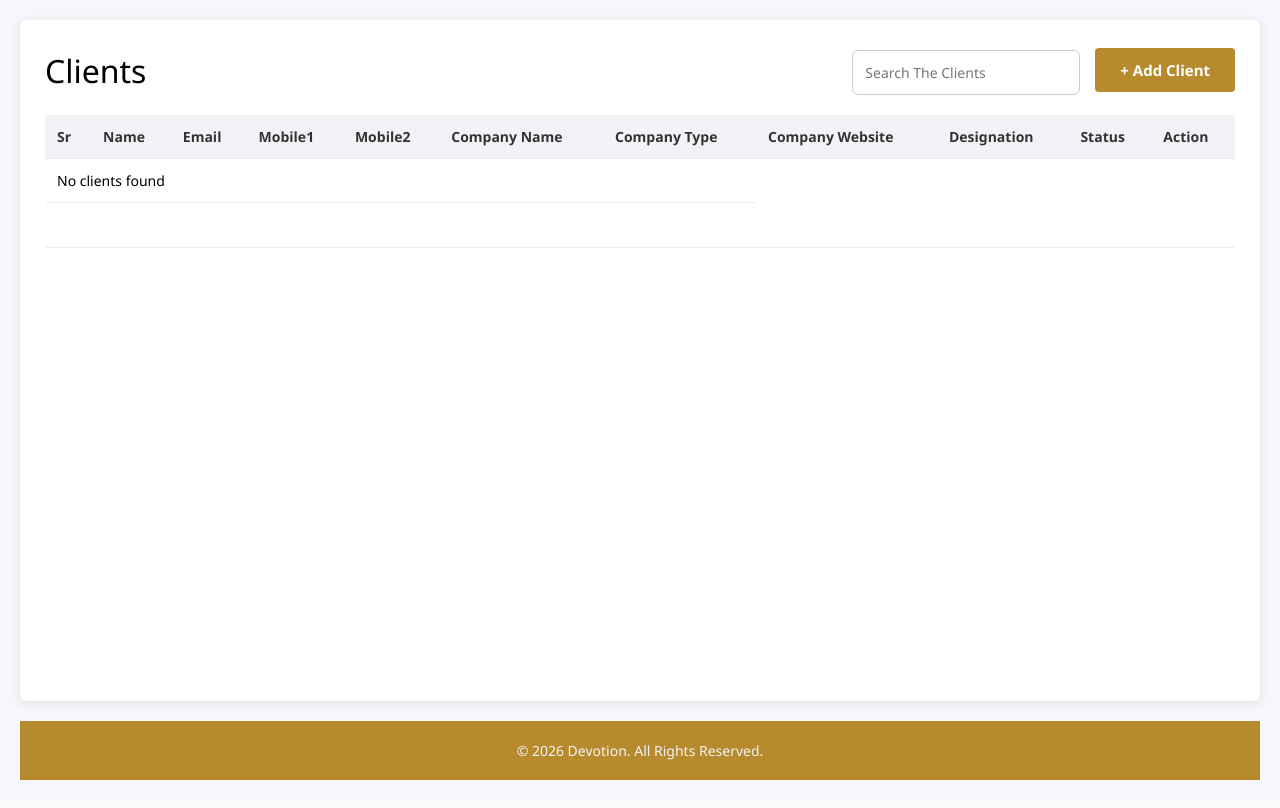
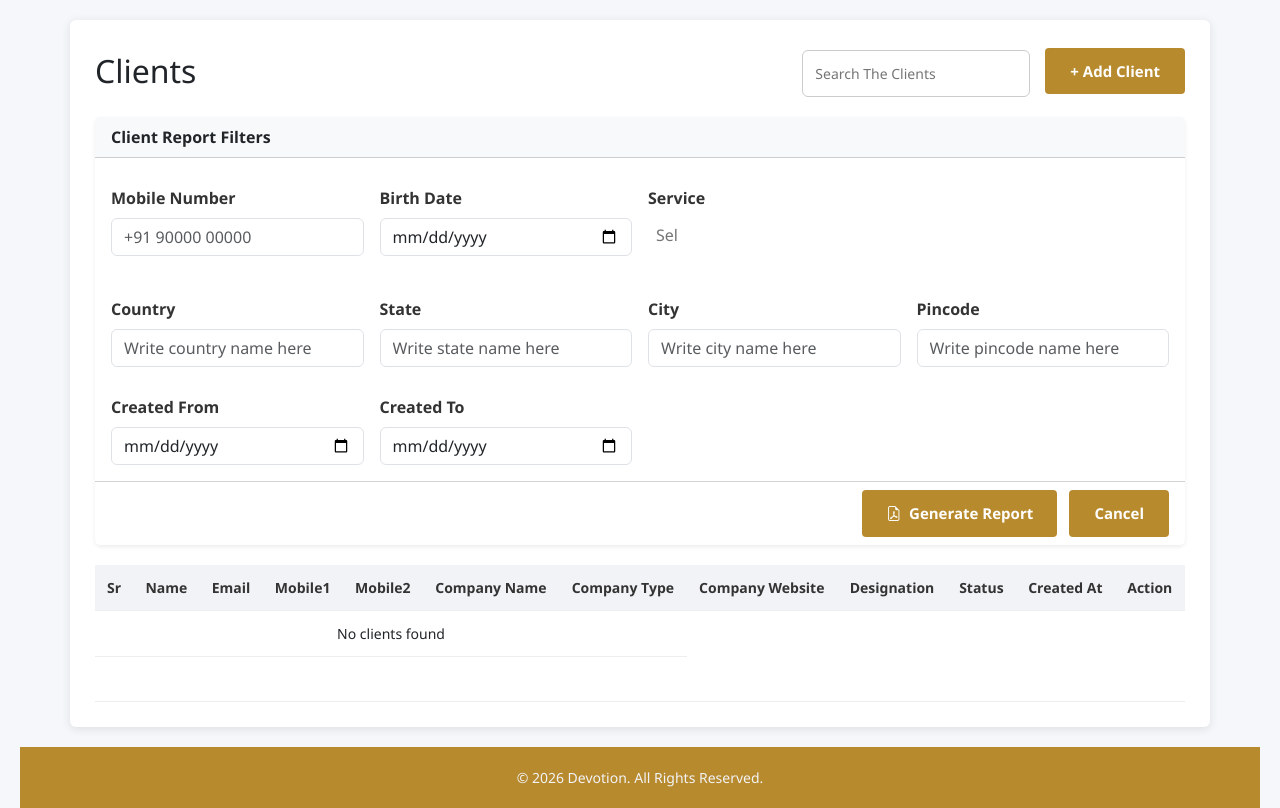
Before and after one commit to GKDevotion/cms-demo, a PHP site: page / in a window 1280 px wide. Before the commit the page ends 780 px from the top, so only its background shows below. Run offline with PHP 8.4, Linux system fonts and the light colour scheme; data that the repository does not hold is empty; some libraries are stand-ins or nearby versions.

Commit message:
update report filter section

```diff
--- a/classes/Client.php
+++ b/classes/Client.php
@@ -328,6 +328,7 @@ public function getAddressByType($client_id, $address_type)
         $stmt->close();
         return $address;
     }
+
     public function updateAddressByType($client_id, $address_type, $data)
     {
         $stmt = $this->conn->prepare("
@@ -351,6 +352,7 @@ public function updateAddressByType($client_id, $address_type, $data)
         $stmt->close();
         return $success;
     }
+
     public function getAllAddresses($client_id)
     {
         $stmt = $this->conn->prepare("
@@ -367,7 +369,6 @@ public function getAllAddresses($client_id)
         $stmt->close();
         return $addresses;
     }
-
 
     /**
      * Add company to client
@@ -443,8 +444,6 @@ public function getAllAddresses($client_id)
         return $result ? $result->fetch_all(MYSQLI_ASSOC) : [];
     }
 
-
-
     /**
      * Get all active companies
      */
--- a/clients_ajax.php
+++ b/clients_ajax.php
@@ -60,6 +60,7 @@ if ($action === 'fetch') {
                         {$statusText}
                     </span>
                 </td>
+                <td>{$row['created_at']}</td>
                 <td>
                     <div class='action-wrapper'>
                         <button class='action-btn' onclick='toggleMenu(this)'>⋮</button>
--- a/config/Config.php
+++ b/config/Config.php
@@ -7,7 +7,7 @@ class Config {
     const DB_HOST = 'localhost';
     const DB_USER = 'root';
     const DB_PASS = '@dmin';
-    const DB_NAME = 'client_company_services';
+    const DB_NAME = 'core_cms_demo';
     const CHARSET = 'utf8';
 }
 ?>
--- a/views/footer.php
+++ b/views/footer.php
@@ -17,6 +17,27 @@ $basePath = $isSubdirectory ? '../' : '';
 
     <script src="https://code.jquery.com/jquery-3.7.1.min.js"></script>
     <script src="<?php echo $basePath; ?>assets/js/app.js"></script>
+
+    <!-- jQuery (required for Select2) -->
+    <script src="https://code.jquery.com/jquery-3.7.1.min.js"></script>
+
+    <!-- Select2 JS -->
+    <script src="https://cdn.jsdelivr.net/npm/select2@4.1.0-rc.0/dist/js/select2.min.js"></script>
+
+    <script>
+        $(document).ready(function () {
+
+            if( $('#service_id').length > 0){
+                $('#service_id').select2({
+                    theme: 'bootstrap-5',
+                    placeholder: 'Select services',
+                    allowClear: true,
+                    closeOnSelect: false,
+                    width: '100%'
+                });
+            }
+        });
+    </script>
 </body>
 
 </html>
--- a/views/header.php
+++ b/views/header.php
@@ -15,4 +15,12 @@ $basePath = $isSubdirectory ? '../' : '';
     <meta name="viewport" content="width=device-width, initial-scale=1.0">
     <title><?php echo htmlspecialchars($page_title ?? 'Client Management'); ?></title>
     <link href="https://cdn.jsdelivr.net/npm/bootstrap-icons@1.11.1/font/bootstrap-icons.css" rel="stylesheet">
+    <link href="https://cdn.jsdelivr.net/npm/bootstrap@5.3.3/dist/css/bootstrap.min.css" rel="stylesheet">
+    <link href="https://cdn.jsdelivr.net/npm/bootstrap-icons/font/bootstrap-icons.css" rel="stylesheet">
     <link rel="stylesheet" href="<?php echo $basePath; ?>assets/css/style.css">
+
+    <!-- Select2 CSS -->
+    <link href="https://cdn.jsdelivr.net/npm/select2@4.1.0-rc.0/dist/css/select2.min.css" rel="stylesheet" />
+
+    <!-- Select2 Bootstrap 5 theme -->
+    <link href="https://cdn.jsdelivr.net/npm/select2-bootstrap-5-theme@1.3.0/dist/select2-bootstrap-5-theme.min.css" rel="stylesheet" />
--- a/views/list.php
+++ b/views/list.php
@@ -13,6 +13,9 @@ require_once 'classes/Client.php';
 $client = new Client($conn);
 $page = isset($_GET['page']) ? (int)$_GET['page'] : 1;
 $clientData = $client->getPaginated($page, 10);
+
+$services = $client->getActiveCompanies();
+
 ?>
 
 <div class="container">
@@ -25,6 +28,127 @@ $clientData = $client->getPaginated($page, 10);
         <a href="create.php" class="btn">+ Add Client</a>
 
     </div>
+
+    <form action="generate-report.php" target="_blank" method="post" class="card shadow-sm border-0">
+        <div class="card-header bg-light fw-semibold">
+            Client Report Filters
+        </div>
+
+        <div class="card-body">
+            <div class="row g-3">
+
+            <!-- Mobile -->
+            <div class="col-md-3">
+                <label class="form-label">Mobile Number</label>
+                <input
+                type="text"
+                name="mobile"
+                class="form-control"
+                placeholder="+91 90000 00000"
+                >
+            </div>
+
+            <!-- Birth Date -->
+            <div class="col-md-3">
+                <label class="form-label">Birth Date</label>
+                <input
+                type="date"
+                name="birth_date"
+                class="form-control"
+                >
+            </div>
+
+            <!-- Service -->
+            <div class="col-md-6">
+                <label class="form-label">Service</label>
+                <select name="service_id[]" id="service_id" class="form-select" multiple>
+                    <option value="">All Services</option>
+                    <?php foreach ($services as $service): ?>
+                        <option value="<?= $service['id'] ?>">
+                        <?= htmlspecialchars($service['company_name']) ?>
+                        </option>
+                    <?php endforeach; ?>
+                </select>
+            </div>
+
+            <!-- Continent country-->
+            <div class="col-md-3">
+                <label class="form-label">Country</label>
+                <input
+                type="text"
+                name="country"
+                class="form-control"
+                placeholder="Write country name here"
+                >
+            </div>
+
+            <!-- State -->
+            <div class="col-md-3">
+                <label class="form-label">State</label>
+                <input
+                type="text"
+                name="state"
+                class="form-control"
+                placeholder="Write state name here"
+                >
+            </div>
+
+            <!-- City -->
+            <div class="col-md-3">
+                <label class="form-label">City</label>
+                <input
+                type="text"
+                name="city"
+                class="form-control"
+                placeholder="Write city name here"
+                >
+            </div>
+
+            <!-- Pincode -->
+            <div class="col-md-3">
+                <label class="form-label">Pincode</label>
+                <input
+                type="text"
+                name="pincode"
+                class="form-control"
+                placeholder="Write pincode name here"
+                >
+            </div>
+
+            <!-- Created Date From -->
+            <div class="col-md-3">
+                <label class="form-label">Created From</label>
+                <input
+                type="date"
+                name="from_date"
+                class="form-control"
+                required
+                >
+            </div>
+
+            <!-- Created Date To -->
+            <div class="col-md-3">
+                <label class="form-label">Created To</label>
+                <input
+                type="date"
+                name="to_date"
+                class="form-control"
+                >
+            </div>
+
+            </div>
+        </div>
+
+        <div class="card-footer text-end bg-white">
+            <button type="submit" class="btn btn-primary px-4">
+            <i class="bi bi-file-earmark-pdf me-1"></i> Generate Report
+            </button>
+            <a href="clients.php" class="btn btn-outline-secondary ms-2">
+            Cancel
+            </a>
+        </div>
+    </form>
+
 
     <table>
         <thead>
@@ -39,6 +163,7 @@ $clientData = $client->getPaginated($page, 10);
                 <th>Company Website</th>
                 <th>Designation</th>
                 <th>Status</th>
+                <th>Created At</th>
                 <th>Action</th>
             </tr>
         </thead>
```
Also changed, not shown: classes/ReportService.php (added, +111 -0 lines), generate-report.php (added, +73 -0 lines). Lines whose indentation alone changed are shown as unchanged.
